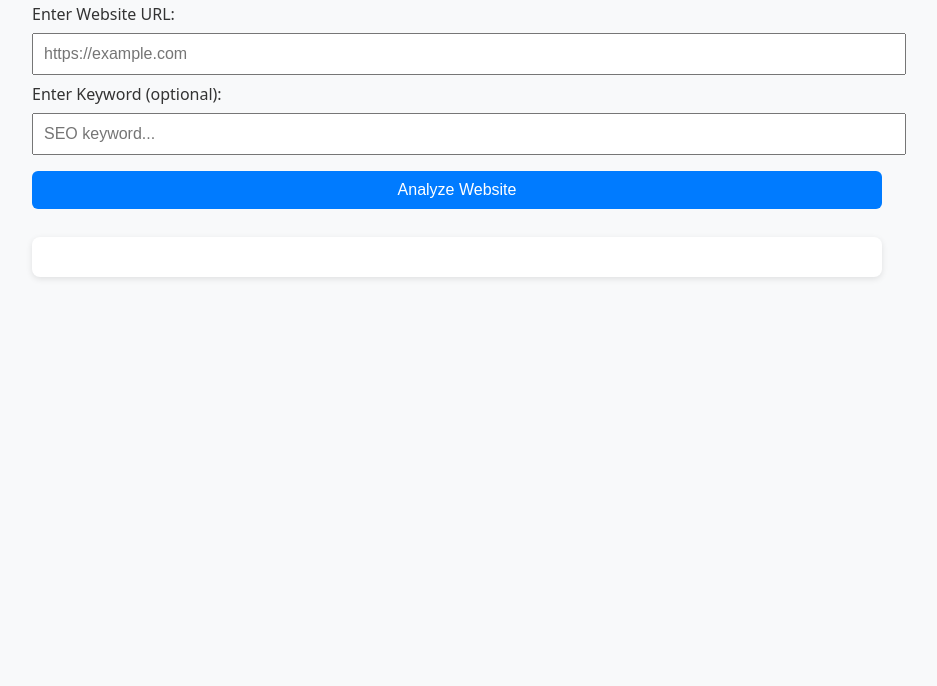
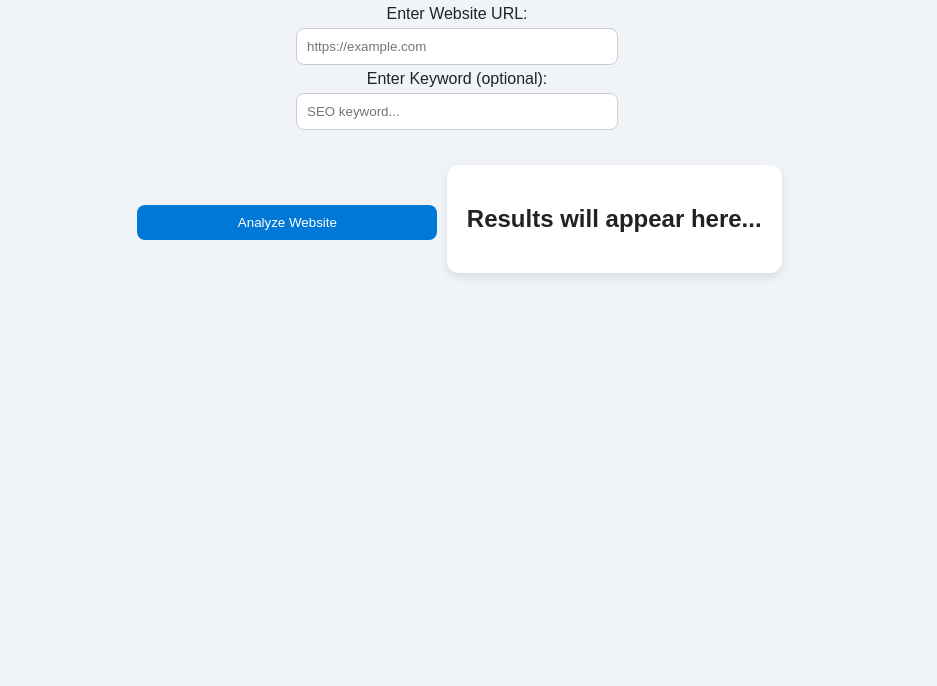
Before and after one commit to lj844929-star/seo-analyzer, a plain HTML site: page index.html in a window 1280 px wide. Shown: the part 114-800 px from the top of the page, without its empty margins (183-1120 px from the left). Drawn offline with nearby package versions, Linux system fonts and the light colour scheme.

Commit message:
index.html

```diff
--- a/index.html
+++ b/index.html
@@ -1,138 +1,85 @@
 <!DOCTYPE html>
 <html lang="en">
 <head>
-  <title>Free SEO & Traffic Analyzer Tool</title>
-  <meta name="description" content="Analyze website SEO, keywords, and traffic instantly. 100% free SEO tool hosted on GitHub Pages.">
-  <meta name="keywords" content="SEO analyzer, free traffic tool, keyword rank, website optimizer, SEO score, lj844929-star, GitHub Pages tool">
-  <meta name="robots" content="index, follow">
-  <meta property="og:title" content="SEO Analyzer Tool">
-  <meta property="og:description" content="Instant SEO and keyword analysis for any website — free on GitHub Pages.">
-  <meta property="og:url" content="https://lj844929-star.github.io/seo-analyzer/">
-  <meta property="og:type" content="website">
-  <meta property="og:image" content="https://lj844929-star.github.io/seo-analyzer/seo-preview.png">
-</head>
-
   <meta charset="UTF-8" />
-  <meta name="viewport" content="width=device-width, initial-scale=1.0">
-  <title>Free SEO & Traffic Analyzer Tool</title>
-  <script src="https://cdnjs.cloudflare.com/ajax/libs/jspdf/2.5.1/jspdf.umd.min.js"></script>
+  <meta name="viewport" content="width=device-width, initial-scale=1.0" />
+  <title>🌐 Free SEO & Traffic Analyzer</title>
   <style>
     body {
-      font-family: system-ui, sans-serif;
-      background: #f8f9fa;
-      color: #333;
-      padding: 20px;
-      max-width: 850px;
-      margin: auto;
+      font-family: "Poppins", sans-serif;
+      background: #f0f4f9;
+      margin: 0;
+      padding: 40px;
+      color: #222;
+      text-align: center;
     }
-    h1 {
-      text-align: center;
-      color: #0056b3;
-    }
+    h1 { color: #0078d7; margin-bottom: 20px; }
     input, button {
-      width: 100%;
       padding: 10px;
-      margin: 8px 0;
-      font-size: 16px;
+      margin: 5px;
+      border-radius: 8px;
+      border: 1px solid #ccc;
+      width: 300px;
     }
     button {
-      background: #007bff;
-      color: white;
+      background: #0078d7;
+      color: #fff;
       border: none;
       cursor: pointer;
-      border-radius: 6px;
     }
-    button:hover {
-      background: #0056b3;
+    button:hover { background: #005bb5; }
+    .results {
+      margin-top: 30px;
+      background: #fff;
+      padding: 20px;
+      border-radius: 12px;
+      box-shadow: 0 4px 8px rgba(0,0,0,0.1);
+      display: inline-block;
+      text-align: left;
     }
-    #results {
-      background: white;
-      padding: 20px;
-      margin-top: 20px;
-      border-radius: 8px;
-      box-shadow: 0 2px 6px rgba(0,0,0,0.1);
-    }
-    .score {
-      font-size: 22px;
-      font-weight: bold;
-      margin-bottom: 10px;
-    }
-    .good { color: green; }
-    .medium { color: orange; }
-    .bad { color: red; }
-    .small { font-size: 14px; color: #666; }
+    .tips ul { text-align: left; }
   </style>
 </head>
 <body>
   <h1>🌐 Free SEO & Traffic Analyzer</h1>
+  <label>Enter Website URL:</label><br/>
+  <input id="urlInput" placeholder="https://example.com" /><br/>
+  <label>Enter Keyword (optional):</label><br/>
+  <input id="keywordInput" placeholder="SEO keyword..." /><br/>
+  <button onclick="analyzeSEO()">Analyze Website</button>
 
-  <label for="url">Enter Website URL:</label>
-  <input type="text" id="url" placeholder="https://example.com">
-
-  <label for="keyword">Enter Keyword (optional):</label>
-  <input type="text" id="keyword" placeholder="SEO keyword...">
-
-  <button onclick="analyzeSite()">Analyze Website</button>
-
-  <div id="results"></div>
+  <div class="results" id="results">
+    <h2>Results will appear here...</h2>
+  </div>
 
   <script>
-    async function analyzeSite() {
-      const url = document.getElementById('url').value.trim();
-      const keyword = document.getElementById('keyword').value.trim();
+    async function analyzeSEO() {
+      const url = document.getElementById('urlInput').value.trim();
+      const keyword = document.getElementById('keywordInput').value.trim();
       const resultsDiv = document.getElementById('results');
-      resultsDiv.innerHTML = "<p>⏳ Analyzing... please wait.</p>";
-
-      if (!url.startsWith('http')) {
-        resultsDiv.innerHTML = "<p style='color:red;'>Please enter a valid URL (with http or https).</p>";
+      if (!url) {
+        alert('Please enter a valid website URL');
         return;
       }
 
+      resultsDiv.innerHTML = '<h3>🔍 Analyzing, please wait...</h3>';
+
       try {
-        // 1️⃣ Fetch SEO and performance data (Google PageSpeed API)
-        const apiUrl = `https://www.googleapis.com/pagespeedonline/v5/runPagespeed?url=${encodeURIComponent(url)}&category=SEO&category=PERFORMANCE`;
-        const res = await fetch(apiUrl);
+        // Call Google PageSpeed Insights API
+        const api = `https://www.googleapis.com/pagespeedonline/v5/runPagespeed?url=${encodeURIComponent(url)}&category=performance&category=seo`;
+        const res = await fetch(api);
         const data = await res.json();
 
-        const lighthouse = data.lighthouseResult?.categories || {};
-        const seoScore = Math.round((lighthouse.SEO?.score || 0) * 100);
-        const perfScore = Math.round((lighthouse.performance?.score || 0) * 100);
+        const perfScore = Math.round(data.lighthouseResult.categories.performance.score * 100);
+        const seoScore = Math.round(data.lighthouseResult.categories.seo.score * 100);
+        const title = data.lighthouseResult.finalDisplayedUrl;
 
-        let seoClass = seoScore >= 80 ? 'good' : seoScore >= 50 ? 'medium' : 'bad';
-        let perfClass = perfScore >= 80 ? 'good' : perfScore >= 50 ? 'medium' : 'bad';
-
-        // 2️⃣ Fetch basic traffic estimate (using openrank data API)
-        const domain = url.replace(/^https?:\/\//, '').split('/')[0];
-        let trafficRank = "Unknown";
-        try {
-          const trafficRes = await fetch(`https://api.openrank.io/domain/${domain}`);
-          const tData = await trafficRes.json();
-          trafficRank = tData.globalRank ? `#${tData.globalRank.toLocaleString()}` : "N/A";
-        } catch {
-          trafficRank = "Unavailable";
-        }
-
-        // 3️⃣ Keyword analysis suggestion
-        let keywordTip = '';
-        if (keyword) {
-          keywordTip = `
-            <h3>🔍 Keyword Analysis</h3>
-            <p>Your keyword "<b>${keyword}</b>" should appear in:</p>
-            <ul>
-              <li>Page title</li>
-              <li>Meta description</li>
-              <li>Headings (H1/H2)</li>
-              <li>First paragraph of content</li>
-            </ul>
-          `;
-        }
-
-        // 4️⃣ Display results
         resultsDiv.innerHTML = `
-          <div class="score ${perfClass}">⚡ Performance Score: ${perfScore}/100</div>
-          <div class="score ${seoClass}">📈 SEO Score: ${seoScore}/100</div>
-          <div><b>🌍 Traffic Rank:</b> ${trafficRank}</div>
-          ${keywordTip}
+          <h2>Results for ${title}</h2>
+          <p>⚡ <strong>Performance Score:</strong> ${perfScore}/100</p>
+          <p>📈 <strong>SEO Score:</strong> ${seoScore}/100</p>
+          <p>🔑 <strong>Keyword:</strong> ${keyword || 'N/A'}</p>
+          <div class="tips">
             <h3>🛠️ Quick SEO Tips</h3>
             <ul>
               <li>Improve page loading speed</li>
@@ -141,41 +88,13 @@
               <li>Add alt text to images</li>
               <li>Use HTTPS for better trust</li>
             </ul>
-          <button onclick="downloadPDF('${url}', ${seoScore}, ${perfScore}, '${trafficRank}', '${keyword || 'N/A'}')">📄 Download SEO Report (PDF)</button>
-          <p class="small">✅ Powered by Google PageSpeed Insights + OpenRank APIs</p>
+          </div>
+          <p>✅ Powered by Google PageSpeed Insights API</p>
         `;
       } catch (error) {
         console.error(error);
-        resultsDiv.innerHTML = "<p style='color:red;'>❌ Error analyzing the site. Please try again later.</p>";
+        resultsDiv.innerHTML = `<p>❌ Failed to analyze. Please try again.</p>`;
       }
-    }
-
-    // 🧾 Generate PDF report using jsPDF
-    async function downloadPDF(url, seo, perf, rank, keyword) {
-      const { jsPDF } = window.jspdf;
-      const doc = new jsPDF();
-      doc.setFont("helvetica", "bold");
-      doc.setFontSize(20);
-      doc.text("SEO & Traffic Report", 20, 20);
-      doc.setFontSize(12);
-      doc.text(`Website: ${url}`, 20, 35);
-      doc.text(`SEO Score: ${seo}/100`, 20, 45);
-      doc.text(`Performance Score: ${perf}/100`, 20, 55);
-      doc.text(`Traffic Rank: ${rank}`, 20, 65);
-      doc.text(`Keyword: ${keyword}`, 20, 75);
-
-      doc.setFont("helvetica", "normal");
-      doc.text("Top SEO Recommendations:", 20, 90);
-      doc.text([
-        "- Improve page load time",
-        "- Add meta description and keywords",
-        "- Use mobile responsive design",
-        "- Use HTTPS and schema markup",
-        "- Add alt text to all images"
-      ], 25, 100);
-
-      doc.text("Generated with Free SEO Tool — powered by Google APIs.", 20, 150);
-      doc.save(`SEO_Report_${new Date().toISOString().split('T')[0]}.pdf`);
     }
   </script>
 </body>
```
Lines whose indentation alone changed are shown as unchanged.
